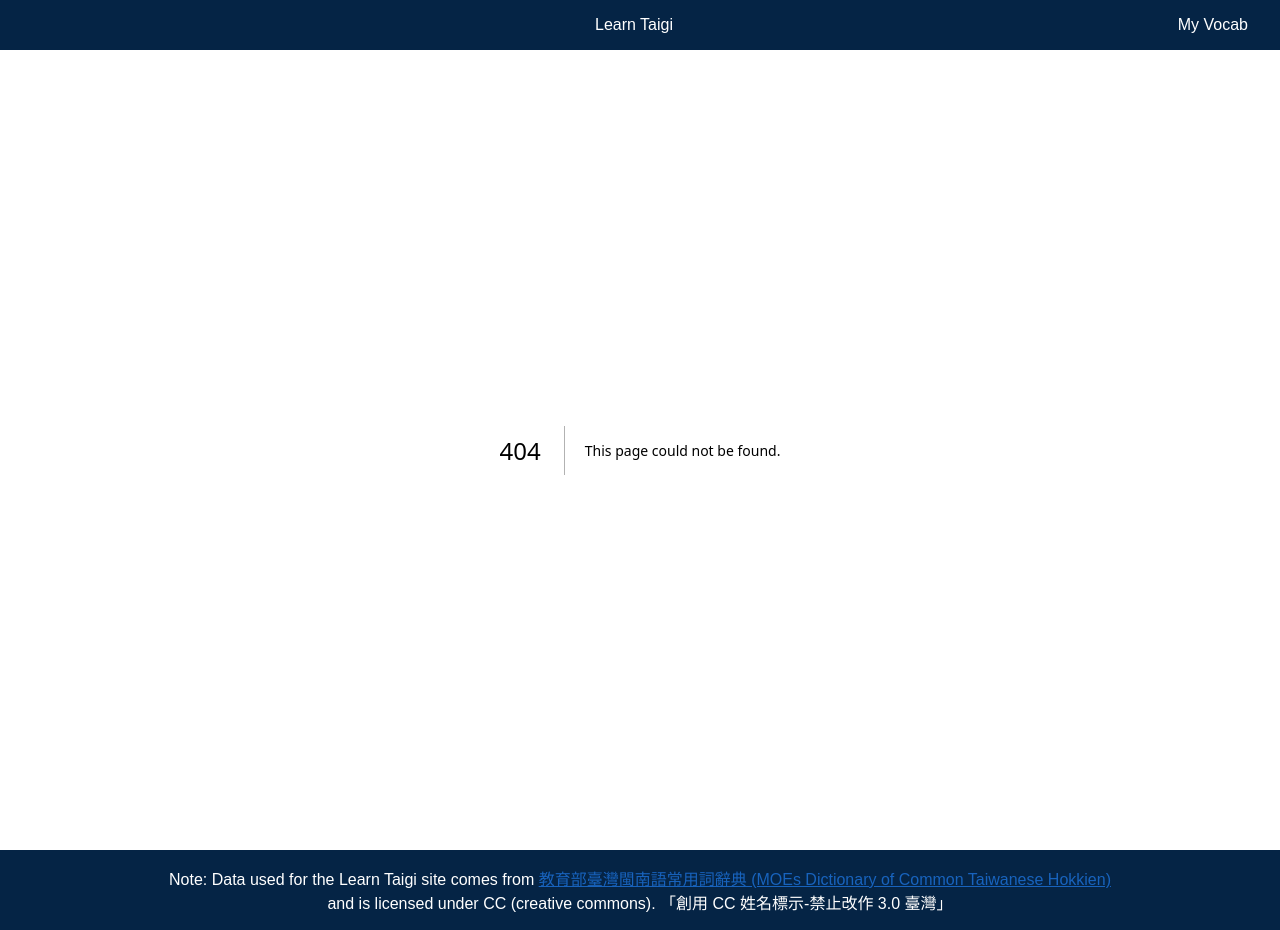
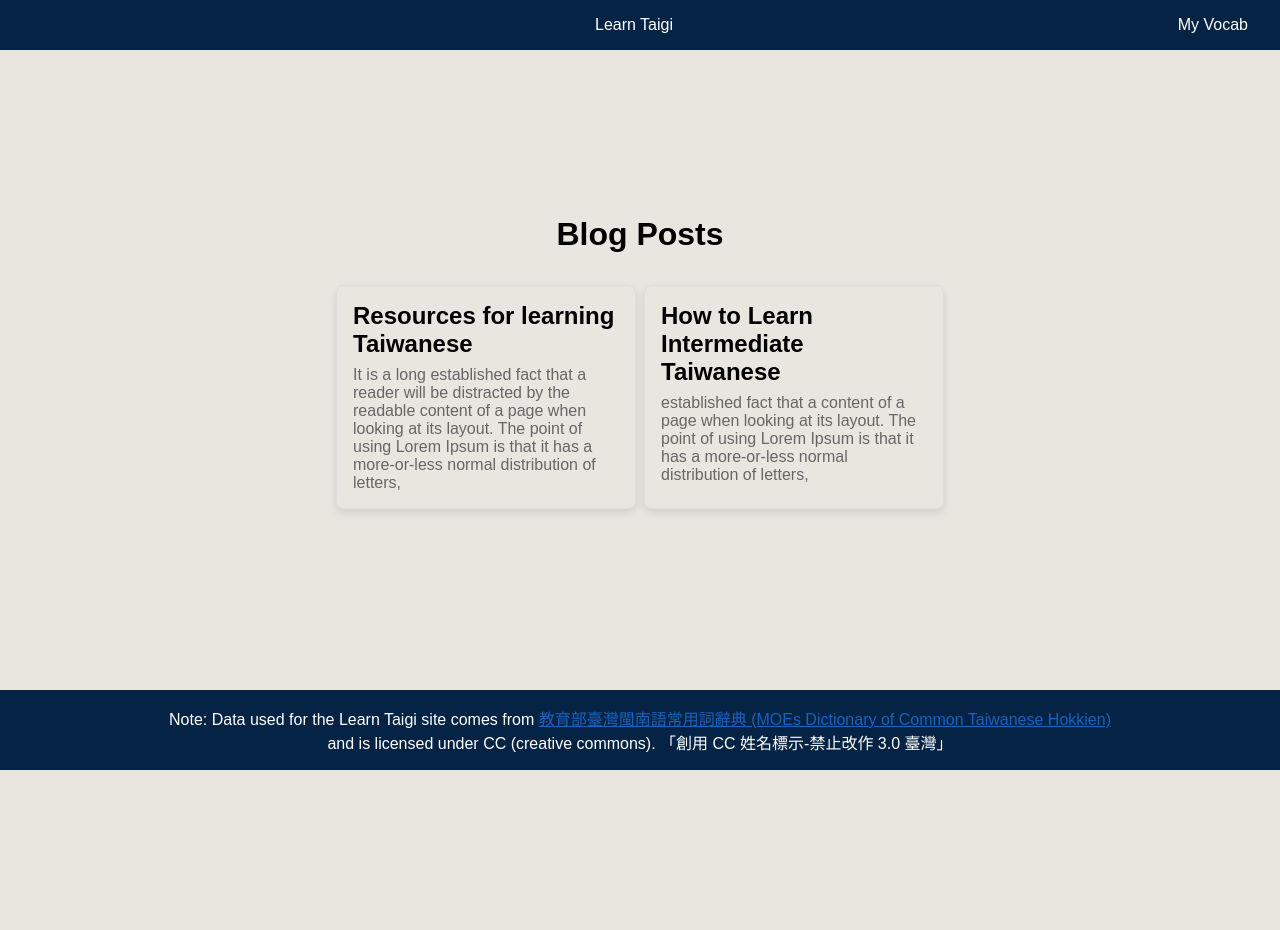
Before and after one commit to jielongjp/study-taigi, a Next.js app: page /blog in a window 1280 px wide. Before the commit this address had no page. After the commit the page ends 800 px from the top, so only its background shows below. Built offline with nearby package versions, Linux system fonts and the light colour scheme.

Commit message:
add blog index

```diff
--- /dev/null
+++ b/src/pages/blog/index.tsx
@@ -0,0 +1,71 @@
+import { styled } from "styled-components";
+import Head from "next/head";
+import Link from "next/link";
+import BlogPages from "../../utils/BlogPages";
+
+export default function BlogIndex() {
+    return (
+        <>
+            <StContainer>
+                <StTitle>Blog Posts</StTitle>
+                <StLinks>
+                    {BlogPages.map((page) => (
+                        <StCard key={page.slug}>
+                            <Link href={"/blog/" + page.slug}>
+								<StCardTitle>{page.title}</StCardTitle>
+								<StCardPreview>{page.preview}</StCardPreview>
+                        	</Link>
+                        </StCard>
+                    ))}
+                </StLinks>
+            </StContainer>
+        </>
+    );
+}
+
+const StTitle = styled.h1`
+  margin: 8px;
+`;
+
+const StContainer = styled.div`
+  min-height: 80vh;
+  display: flex;
+  flex-direction: column;
+  justify-content: center;
+  align-items: center;
+`;
+
+const StLinks = styled.div`
+  display: flex;
+  flex-wrap: wrap;
+  justify-content: space-around;
+  margin: 20px;
+`;
+
+const StCard = styled.div`
+  width: 300px;
+  padding: 16px;
+  margin: 4px;
+  border: 1px solid #ddd;
+  border-radius: 8px;
+  box-shadow: 0 4px 8px rgba(0, 0, 0, 0.1);
+  transition: box-shadow 0.3s;
+
+  &:hover {
+    box-shadow: 0 8px 16px rgba(0, 0, 0, 0.2);
+	background-color: #e9e9e9;
+  }
+
+  a {
+    text-decoration: none;
+    color: inherit;
+  }
+`;
+
+const StCardTitle = styled.h2`
+  margin-bottom: 8px;
+`;
+
+const StCardPreview = styled.p`
+  color: #666;
+`;
--- /dev/null
+++ b/src/utils/BlogPages.ts
@@ -0,0 +1,22 @@
+// for blog index
+
+interface BlogPage {
+  slug: string;
+  title: string;
+  preview?: string;
+}
+
+const BlogPages: BlogPage[]  = [
+  {
+    slug: 'resources',
+    title: 'Resources for learning Taiwanese',
+    preview: 'It is a long established fact that a reader will be distracted by the readable content of a page when looking at its layout. The point of using Lorem Ipsum is that it has a more-or-less normal distribution of letters,'
+  },
+  {
+    slug: 'intermediate-taiwanese',
+    title: 'How to Learn Intermediate Taiwanese',
+    preview: 'established fact that a content of a page when looking at its layout. The point of using Lorem Ipsum is that it has a more-or-less normal distribution of letters,'
+  },
+];
+
+export default BlogPages;
```
Also changed, not shown: src/pages/index.tsx (+11 -0 lines).
